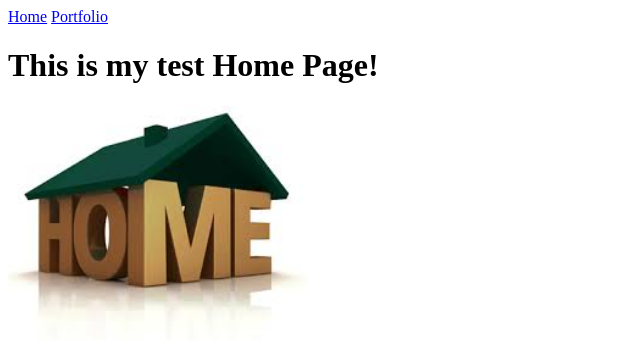
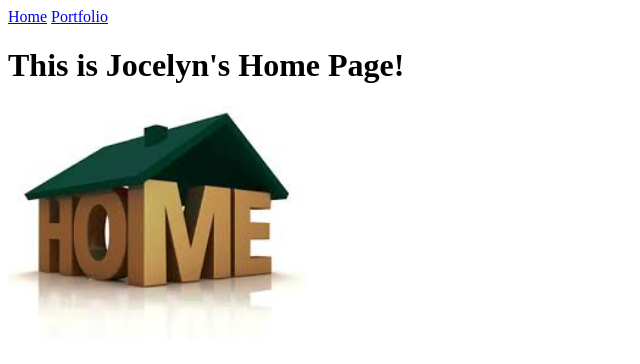
Before and after one commit to jvasquez093/jvasquez093.github.io, a plain HTML site: page my_website/index.html in a window 1280 px wide. Shown: the whole page, without its empty margins (0-640 px from the left). Drawn offline with Linux system fonts and the light colour scheme.

Commit message:
Changed the heading

```diff
--- a/my_website/index.html
+++ b/my_website/index.html
@@ -7,7 +7,7 @@
   <body>
     <a href="index.html">Home</a>
     <a href="portfolio.html">Portfolio</a>
-    <h1>This is my test Home Page!</h1>
+    <h1>This is Jocelyn's Home Page!</h1>
     <img src="images/home.jpg" height="250">
   </body>
 </html>
```
